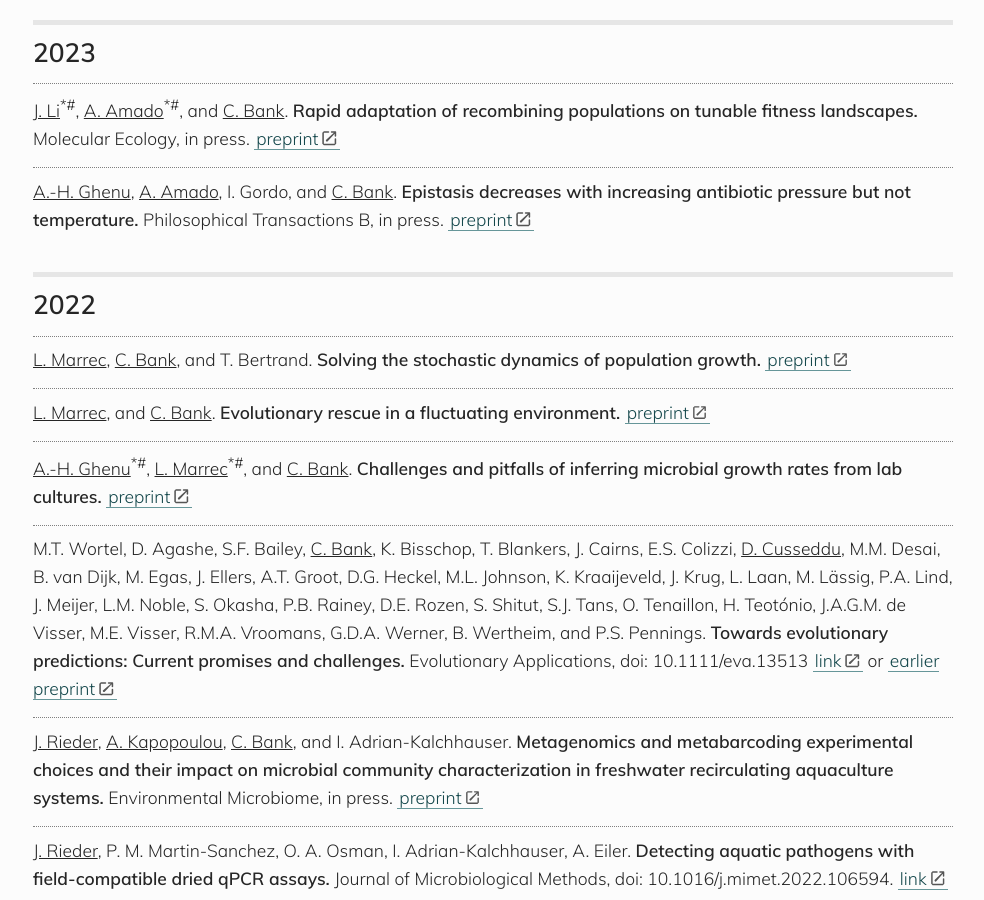
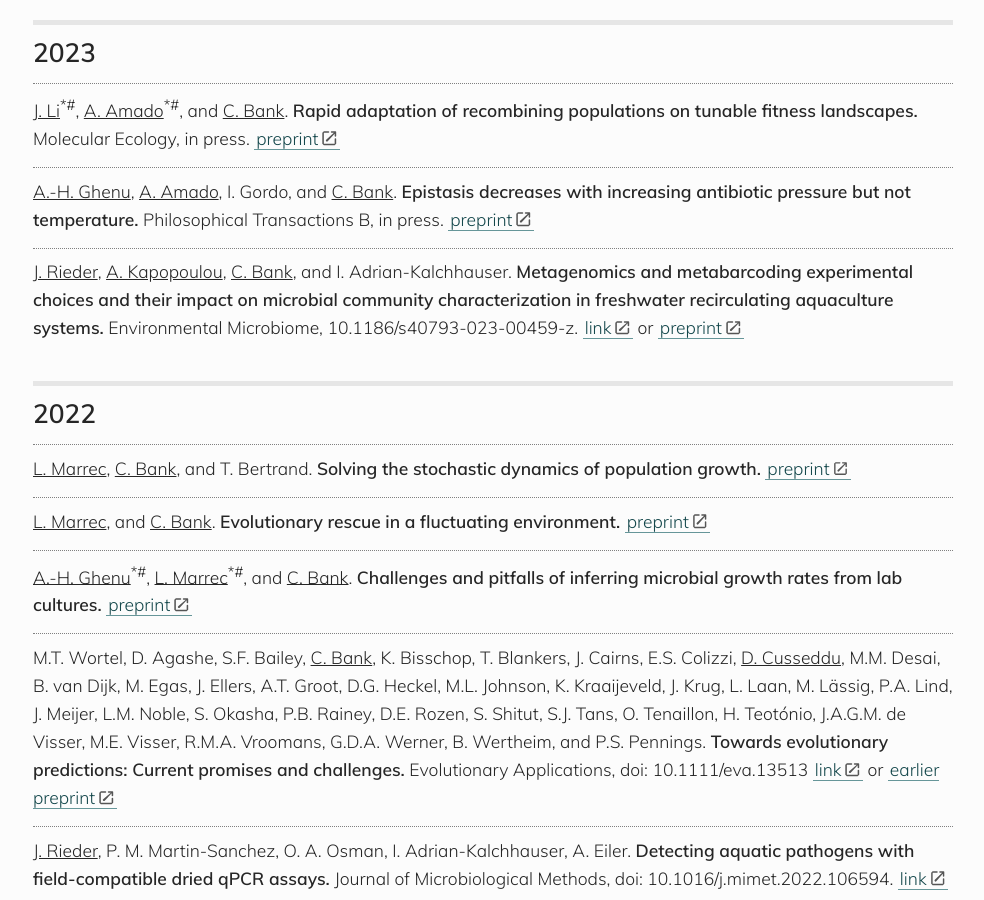
Before and after one commit to banklab/banklab.github.io, a Jekyll site: the page built from publications.md, in a window 1280 px wide and 900 px high, scrolled down 583 px. Shown: the whole window, without its empty margins (147-1131 px from the left). Built offline with Jekyll 4.4.1, drawn with Linux system fonts in a browser that asks for light colours; some web fonts are replaced; some of the changed lines change nothing that is shown.

Commit message:
Update publications.md
New paper info

```diff
--- a/publications.md
+++ b/publications.md
@@ -25,6 +25,8 @@ https://kramdown.gettalong.org/syntax.html#html-blocks
 
 <u>A.-H. Ghenu</u>, <u>A. Amado</u>, I. Gordo, and <u>C. Bank</u>. **Epistasis decreases with increasing antibiotic pressure but not temperature.** Philosophical Transactions B, in press. [preprint](https://www.biorxiv.org/content/10.1101/2022.09.01.506172)
 
+<u>J. Rieder</u>, <u>A. Kapopoulou</u>, <u>C. Bank</u>, and I. Adrian-Kalchhauser. **Metagenomics and metabarcoding experimental choices and their impact on microbial community characterization in freshwater recirculating aquaculture systems.** Environmental Microbiome, 10.1186/s40793-023-00459-z. [link](https://rdcu.be/c5D08) or [preprint](https://www.biorxiv.org/content/10.1101/2022.07.05.498813v1.abstract)
+
 ## 2022
 
 <u>L. Marrec</u>, <u>C. Bank</u>, and T. Bertrand. **Solving the stochastic dynamics of population growth.** [preprint](https://www.biorxiv.org/content/10.1101/2022.11.15.516663v1)
@@ -34,8 +36,6 @@ https://kramdown.gettalong.org/syntax.html#html-blocks
 <u>A.-H. Ghenu</u><sup>*#</sup>, <u>L. Marrec</u><sup>*#</sup>, and <u>C. Bank</u>. **Challenges and pitfalls of inferring microbial growth rates from lab cultures.** [preprint](https://www.biorxiv.org/content/10.1101/2022.06.24.497412)
 
 M.T. Wortel, D. Agashe, S.F. Bailey, <u>C. Bank</u>, K. Bisschop, T. Blankers, J. Cairns, E.S. Colizzi, <u>D. Cusseddu</u>, M.M. Desai, B. van Dijk, M. Egas, J. Ellers, A.T. Groot, D.G. Heckel, M.L. Johnson, K. Kraaijeveld, J. Krug, L. Laan, M. Lässig, P.A. Lind, J. Meijer, L.M. Noble, S. Okasha, P.B. Rainey, D.E. Rozen, S. Shitut, S.J. Tans, O. Tenaillon, H. Teotónio, J.A.G.M. de Visser, M.E. Visser, R.M.A. Vroomans, G.D.A. Werner, B. Wertheim, and P.S. Pennings. **Towards evolutionary predictions: Current promises and challenges.** Evolutionary Applications, doi: 10.1111/eva.13513 [link](https://onlinelibrary.wiley.com/doi/10.1111/eva.13513) or [earlier preprint](https://ecoevorxiv.org/4u3mg/)
-
-<u>J. Rieder</u>, <u>A. Kapopoulou</u>, <u>C. Bank</u>, and I. Adrian-Kalchhauser. **Metagenomics and metabarcoding experimental choices and their impact on microbial community characterization in freshwater recirculating aquaculture systems.** Environmental Microbiome, in press. [preprint](https://www.biorxiv.org/content/10.1101/2022.07.05.498813v1.abstract)
 
 <u>J. Rieder</u>, P. M. Martin-Sanchez, O. A. Osman, I. Adrian-Kalchhauser, A. Eiler. **Detecting aquatic pathogens with field-compatible dried qPCR assays.** Journal of Microbiological Methods, doi: 10.1016/j.mimet.2022.106594. [link](https://doi.org/10.1016/j.mimet.2022.106594)
 
```
